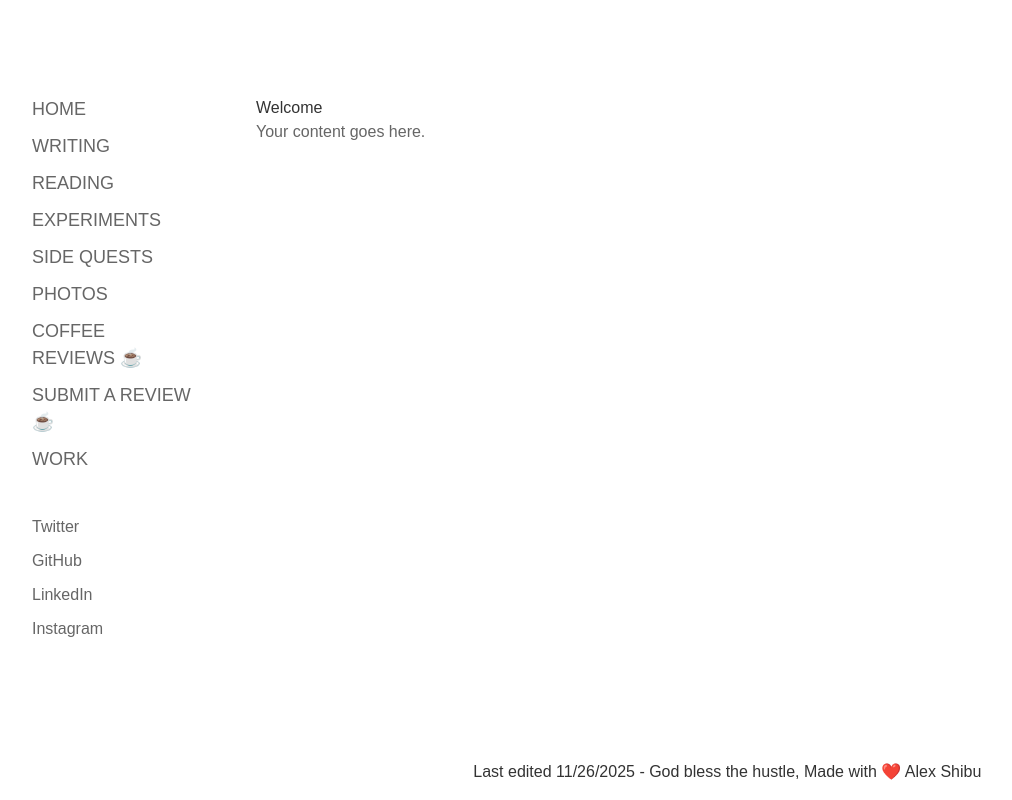
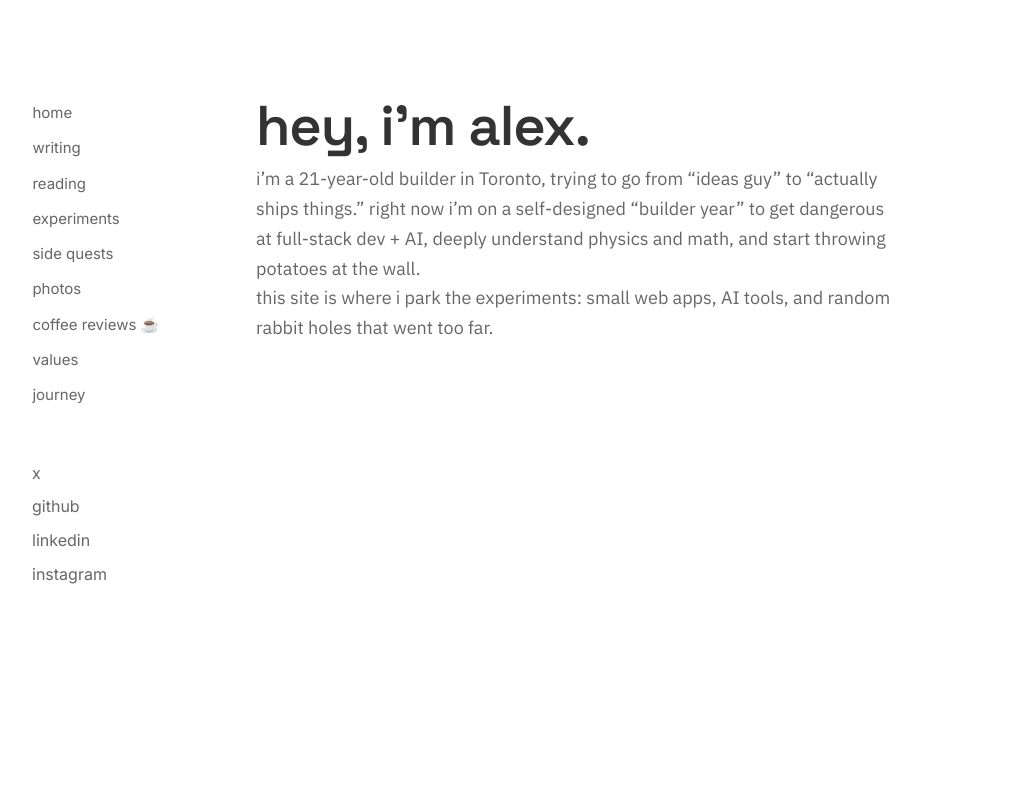
Before and after one commit to alexshibu1/alexshibu.com, a Next.js app: page / in a window 1280 px wide. Shown: the whole page, without its empty margins (32-1044 px from the left). Built offline with nearby package versions, Linux system fonts and the light colour scheme.

Commit message:
sexy new landing page. also started working on the writing page

```diff
--- a/app/components/sidebar.tsx
+++ b/app/components/sidebar.tsx
@@ -1,60 +1,60 @@
 import Link from "next/link";
 
 export default function Sidebar() {
-  const linkClassName = "block hover:bg-gray-100 transition-colors";
+  const linkClassName = "nav-link";
 
   return (
     <div className="sidebar">
       <div className="nav-links">
         <Link href="/" className={linkClassName}>
-          HOME
+          <h1>home</h1>
         </Link>
-        <Link href="/write" className={linkClassName}>
-          WRITING
+        <Link href="/writing" className={linkClassName}>
+          writing
         </Link>
         <Link href="/read" className={linkClassName}>
-          READING
+          reading
         </Link>
         <Link href="/experiments" className={linkClassName}>
-          EXPERIMENTS
+          experiments
         </Link>
         <Link href="/sidequest" className={linkClassName}>
-          SIDE QUESTS
+          side quests
         </Link>
         <Link href="/photos" className={linkClassName}>
-          PHOTOS
+          photos
         </Link>
         <Link href="/coffee" className={linkClassName}>
-          COFFEE REVIEWS ☕
+          coffee reviews ☕
         </Link>
         <Link href="/submitreview" className={linkClassName}>
-          SUBMIT A REVIEW ☕
+          values
         </Link>
         <Link href="/work" className={linkClassName}>
-          WORK
+          journey
         </Link>
       </div>
 
-      <div className="social-links mt-8">
+      <div className="social-links mt-12">
         <a href="https://twitter.com" target="_blank" rel="noopener noreferrer">
-          Twitter
+          x
         </a>
         <a href="https://github.com" target="_blank" rel="noopener noreferrer">
-          GitHub
+          github
         </a>
         <a
           href="https://linkedin.com/in/alexshibu"
           target="_blank"
           rel="noopener noreferrer"
         >
-          LinkedIn
+          linkedin
         </a>
         <a
           href="https://instagram.com/alexshibu1"
           target="_blank"
           rel="noopener noreferrer"
         >
-          Instagram
+          instagram
         </a>
       </div>
     </div>
--- a/app/globals.css
+++ b/app/globals.css
@@ -1,91 +1,281 @@
 @import "tailwindcss";
+
+/* Layout */
 
 body {
   display: flex;
+
   min-height: 100vh;
+
   margin: 0;
-  font-family: "Poppins", sans-serif;
+
+  font-family: var(--font-plex-sans), system-ui, -apple-system,
+    BlinkMacSystemFont, "Segoe UI", sans-serif;
+
   background: #ffffff;
-  color: #333;
+
+  color: #333333;
 }
+
+/* Sidebar */
+
 .sidebar {
   flex: 0 0 20%;
+
   padding: 6rem 2rem 4rem 4rem;
+
+  font-family: var(--font-inter), system-ui, sans-serif;
 }
-.sidebar a {
-  padding-bottom: 10px;
+.nav-links {
+  display: flex; /* make it a flex container           */
+  flex-direction: column; /* stack children vertically          */
+  align-items: flex-start; /* children width = content, not full */
+  gap: 0.05rem; /* space between items                */
+  padding-left: 0;
+  margin-left: -0.6rem;
 }
 .sidebar strong {
   color: #4b4b4b;
 }
-.stack {
-  display: flex;
-  flex-direction: column;
-  gap: 1rem;
+
+/* glassy nav links */
+
+.nav-link {
+  position: relative;
+
+  display: inline-flex;
+
+  align-items: center;
+
+  padding: 4px 10px;
+
+  border-radius: 999px;
+
+  margin: 2px 0;
+
+  font-size: 15px;
+
+  font-family: var(--font-inter), sans-serif;
+
+  color: #666666;
+
+  text-decoration: none;
+
+  transition: color 160ms ease-out, transform 160ms ease-out;
 }
-.nav-links a {
-  font-size: 18px;
-  text-decoration: none;
-  color: #666666;
-  display: flex;
-  justify-content: space-between;
+
+.nav-link::before {
+  content: "";
+
+  position: absolute;
+
+  inset: 0;
+
+  border-radius: inherit;
+
+  background: linear-gradient(
+    120deg,
+    rgba(30, 30, 30, 0.1),
+    rgba(30, 30, 30, 0.03)
+  );
+
+  opacity: 0;
+
+  transform: translateY(1px);
+
+  box-shadow: 0 6px 18px rgba(0, 0, 0, 0.08);
+
+  backdrop-filter: blur(10px);
+
+  -webkit-backdrop-filter: blur(10px);
+
+  z-index: -1;
+
+  transition: opacity 160ms ease-out, transform 160ms ease-out,
+    box-shadow 160ms ease-out;
 }
+
+.nav-link:hover {
+  color: #111111;
+
+  transform: translateY(-1px);
+}
+
+.nav-link:hover::before {
+  opacity: 1;
+
+  transform: translateY(0);
+
+  box-shadow: 0 10px 24px rgba(0, 0, 0, 0.1);
+}
+
+/* Social links */
+
 .social-links a {
   text-decoration: none;
+
   color: #666666;
+
   display: flex;
+
+  font-size: 16px;
   justify-content: space-between;
+  margin-bottom: 0.6rem;
 }
 
 .social-links a:hover {
+  color: #ff4a4a;
+}
+
+/* Main content */
+
+.page-content {
+  display: flex;
+
+  flex-direction: column;
+
+  width: 100%;
+
+  max-width: 700px;
+
+  padding: 2rem;
+}
+
+.page-content p {
+  font-family: var(--font-plex-sans), system-ui, sans-serif;
+
+  font-size: 18px;
+
+  line-height: 1.65;
+
+  font-weight: 400;
+
+  color: #666666;
+}
+
+/* Hero */
+
+.hero-heading {
+  font-family: var(--font-space-grotesk), system-ui, sans-serif;
+
+  font-size: 56px;
+
+  font-weight: 600;
+
+  line-height: 1.08;
+
+  letter-spacing: -0.02em;
+
+  text-transform: lowercase;
+
+  margin-top: 4rem;
+}
+
+.hero-subline {
+  font-family: var(--font-plex-sans), system-ui, sans-serif;
+
+  font-size: 20px;
+
+  color: #666666;
+
+  margin-top: 0.5rem;
+}
+
+/* Footer */
+
+.page-content footer {
+  text-align: left;
+
+  margin-top: auto;
+}
+
+/* Essays list */
+
+.essay-item {
+  display: flex;
+
+  align-items: center;
+}
+
+.essay-item a {
+  flex: 1;
+
+  text-decoration: none;
+
   color: #277dff;
 }
 
-.content-container {
-  flex: 0 0 auto;
-  max-width: 700px;
-  padding: 2rem;
+.date {
+  color: #666666;
+
+  font-size: 0.9rem;
+
+  min-width: 120px;
+
+  text-align: left;
+
+  padding-right: 2rem;
 }
-.content-container p {
-  color: #666666;
-}
+
+/* Responsive */
+
 @media (max-width: 800px) {
   body {
     flex-direction: column;
   }
+
   .sidebar {
     flex: 0 0 auto;
+
     padding: 2rem;
   }
-}
-h1 {
-  margin-top: 4rem;
-}
-@media (min-width: 1920px) {
-  .sidebar {
-    padding: 6rem 6rem 4rem 300px; /* different padding for big screens */
-  }
-  .content-container {
-    max-width: 800px;
-    flex: 1;
+
+  .page-content {
+    max-width: 100%;
+
+    padding: 1.5rem;
   }
 }
 
-.essay-item {
-  display: flex;
-  align-items: center;
-  /* remove gap or set to 0 */
+@media (min-width: 1920px) {
+  .sidebar {
+    padding: 10rem 4rem 4rem 250px;
+
+    font-size: 22px;
+  }
+
+  .page-content {
+    max-width: 800px;
+  }
 }
 
-.essay-item a {
-  flex: 1; /* This fills up remaining row space */
-  text-decoration: none;
-  color: #277dff;
+/* Writing */
+
+/* Writing list */
+.writing-list {
+  margin-top: 2rem;
 }
-.date {
-  color: #666;
-  font-size: 0.9rem;
-  min-width: 120px;
-  text-align: left; /* keeps dates in left column */
-  padding-right: 25rem; /* adjust 2rem to whatever space feels good */
+
+.writing-item {
+  margin-bottom: 2rem;
+  padding-bottom: 1.5rem;
+  border-bottom: 1px solid #e5e5e5;
 }
+
+.writing-item:last-child {
+  border-bottom: none;
+}
+
+.writing-item h2 {
+  font-family: var(--font-plex-sans), system-ui, sans-serif;
+  font-size: 20px;
+  font-weight: 500;
+  color: #ff5151;
+  margin: 0 0 0.25rem 0;
+}
+
+.writing-item p {
+  font-size: 14px;
+  color: #666666;
+  margin: 0;
+}
--- a/app/layout.tsx
+++ b/app/layout.tsx
@@ -1,21 +1,32 @@
+// app/layout.tsx
 import type { Metadata } from "next";
-import { Geist, Geist_Mono } from "next/font/google";
 import "./globals.css";
 import Sidebar from "./components/sidebar";
+import { Inter, Space_Grotesk, IBM_Plex_Sans } from "next/font/google";
 
-const geistSans = Geist({
-  variable: "--font-geist-sans",
+const inter = Inter({
+  variable: "--font-inter",
   subsets: ["latin"],
+  display: "swap",
 });
 
-const geistMono = Geist_Mono({
-  variable: "--font-geist-mono",
+const spaceGrotesk = Space_Grotesk({
+  variable: "--font-space-grotesk",
   subsets: ["latin"],
+  weight: ["400", "500", "600", "700"],
+  display: "swap",
+});
+
+const plexSans = IBM_Plex_Sans({
+  variable: "--font-plex-sans",
+  subsets: ["latin"],
+  weight: ["400", "500", "600", "700"],
+  display: "swap",
 });
 
 export const metadata: Metadata = {
-  title: "Alex Portfolio",
-  description: "Builder Gap Year",
+  title: "Alex Shibu",
+  description: "Builder",
 };
 
 export default function RootLayout({
@@ -24,10 +35,11 @@ export default function RootLayout({
   children: React.ReactNode;
 }>) {
   return (
-    <html lang="en">
-      <body
-        className={`${geistSans.variable} ${geistMono.variable} antialiased`}
-      >
+    <html
+      lang="en"
+      className={`${inter.variable} ${spaceGrotesk.variable} ${plexSans.variable}`}
+    >
+      <body className="antialiased">
         <Sidebar />
         {children}
       </body>
--- a/app/page.tsx
+++ b/app/page.tsx
@@ -1,19 +1,27 @@
+// app/page.tsx
 export default function Home() {
   return (
-    <>
-      <div className="content-container">
-        <h1>Welcome</h1>
-        <p>Your content goes here.</p>
+    <div className="page-content">
+      <div className="hero">
+        <h1 className="hero-heading">Hey, I&apos;m Alex.</h1>
+        <p className="hero-subline">
+          i’m a 21-year-old builder in Toronto, trying to go from “ideas guy” to
+          “actually ships things.” right now i’m on a self-designed “builder
+          year” to get dangerous at full-stack dev + AI, deeply understand
+          physics and math, and start throwing potatoes at the wall.
+        </p>
+        <p>
+          this site is where i park the experiments: small web apps, AI tools,
+          and random rabbit holes that went too far.
+        </p>
       </div>
 
-      <footer className="footer sm:footer-horizontal footer-center bg-base-300 text-base-content p-4 mt-auto">
-        <aside>
-          <p>
-            Last edited {new Date().toLocaleDateString()} - God bless the
-            hustle, Made with ❤️ Alex Shibu
-          </p>
-        </aside>
+      <footer className="footer mt-auto">
+        {/* <p>
+          Last edited {new Date().toLocaleDateString()} – God bless the hustle.
+          Made with ❤️ Alex Shibu
+        </p> */}
       </footer>
-    </>
+    </div>
   );
 }
--- /dev/null
+++ b/app/writing/[slug]/page.tsx
@@ -0,0 +1,34 @@
+import { posts } from "../posts";
+import Link from "next/link";
+import { notFound } from "next/navigation";
+
+export default function BlogPost({ params }: { params: { slug: string } }) {
+  // 1. Find the post that matches the slug
+  const post = posts.find((p) => p.slug === params.slug);
+
+  // 2. If no post is found, show a 404 page
+  if (!post) {
+    notFound();
+  }
+
+  return (
+    <div className="page-content">
+      {/* Back link */}
+      <div className="mb-8">
+        <Link
+          href="/writing"
+          className="text-gray-500 hover:text-black transition-colors"
+        >
+          ← Back to all essays
+        </Link>
+      </div>
+
+      {/* Header */}
+      <p className="text-gray-500 text-sm mb-2">{post.date}</p>
+      <h1 className="text-3xl font-medium mb-8">{post.title}</h1>
+
+      {/* Content */}
+      <div className="prose prose-gray">{post.content}</div>
+    </div>
+  );
+}
--- /dev/null
+++ b/app/writing/page.tsx
@@ -0,0 +1,30 @@
+import Link from "next/link";
+import { posts } from "./posts";
+
+function formatDate(dateString: string) {
+  const date = new Date(dateString);
+  return date.toLocaleDateString("en-US", {
+    year: "numeric",
+    month: "long",
+    day: "numeric",
+  });
+}
+
+export default function Writing() {
+  return (
+    <div className="page-content">
+      <h1>writing</h1>
+
+      <div className="writing-list">
+        {posts.map((post) => (
+          <div key={post.slug} className="writing-item">
+            <h2>
+              <Link href={`/writing/${post.slug}`}>{post.title}</Link>
+            </h2>
+            <p>{formatDate(post.date)}</p>
+          </div>
+        ))}
+      </div>
+    </div>
+  );
+}
--- /dev/null
+++ b/app/writing/posts.ts
@@ -0,0 +1,15 @@
+export const posts = [
+  {
+    slug: "my-first-post",
+    title: "My First Post",
+    date: "2024-01-15",
+    content:
+      "This is the content of my first post. It's pretty simple right now!",
+  },
+  {
+    slug: "excuses",
+    title: "Excuses",
+    date: "2024-01-20",
+    content: "Life changes once you realize everything is an excuse...",
+  },
+];
```
